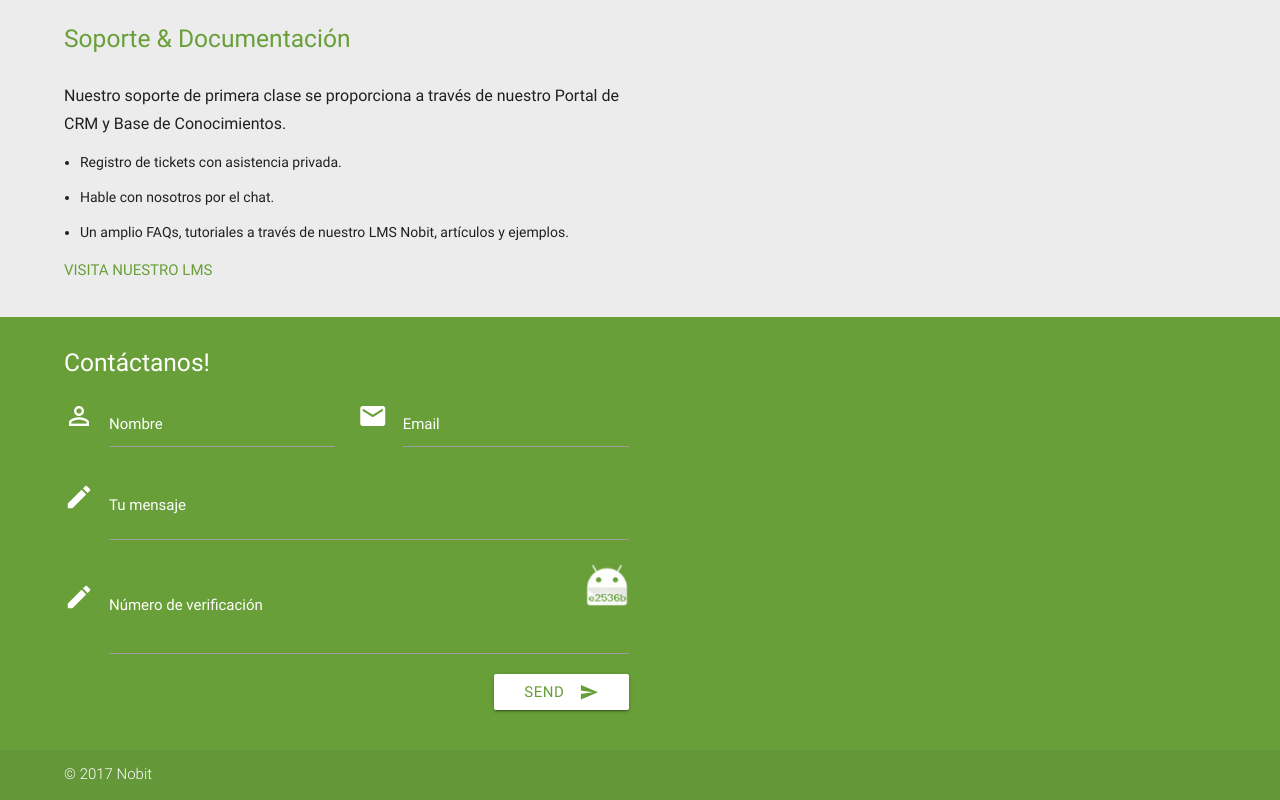
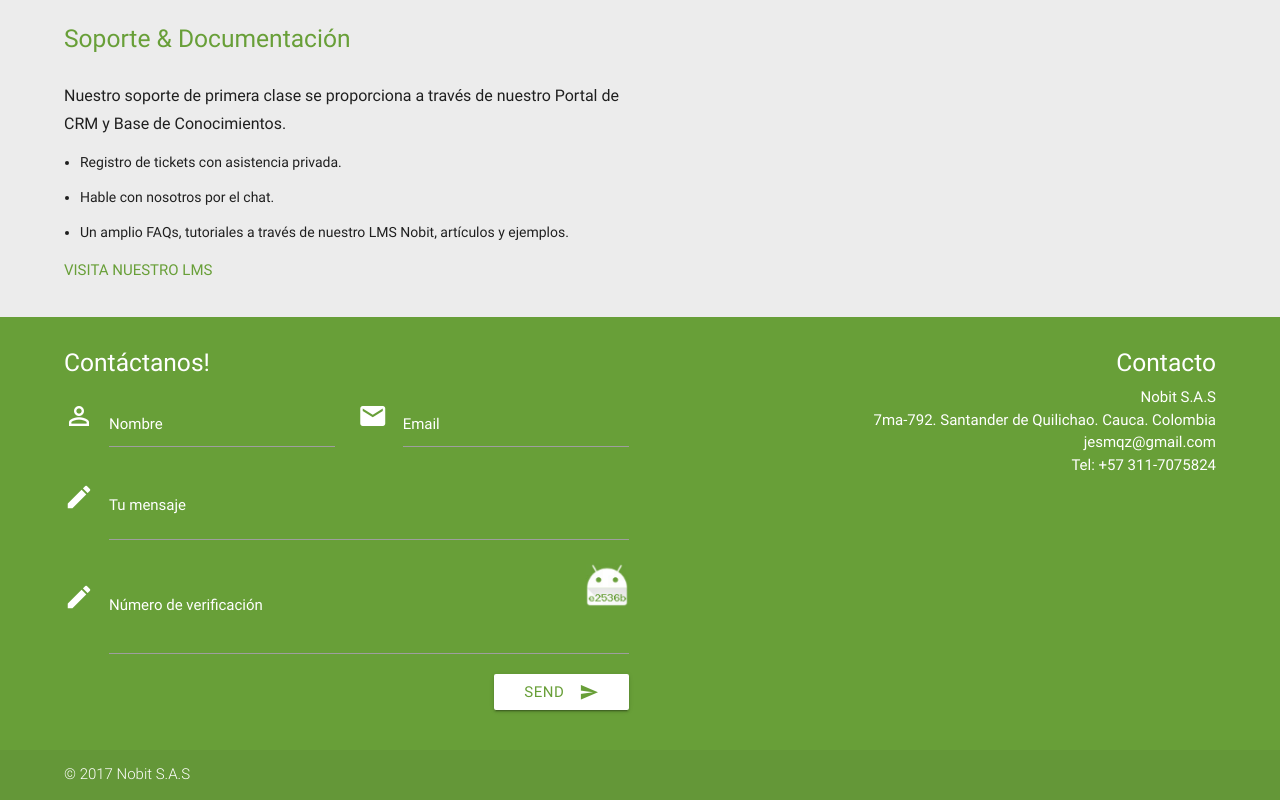
Before and after one commit to jesmarquez/materialize, a plain HTML site: page index.html in a window 1280 px wide. Shown: the part 839-1639 px from the top of the page. Drawn offline with nearby package versions, Linux system fonts and the light colour scheme.

Commit message:
agregando contacto

```diff
--- a/index.html
+++ b/index.html
@@ -118,18 +118,33 @@
                 </div>
                 <div class="col offset-s7 s5">
                 <button class="btn waves-effect waves-light white light-green-text text-darken-2 right" type="submit">Send<i class="mdi material-icons right text-darken-2">send</i></button>
-
                 </div>
               </div>
-
             </form>
           </div>
+          <div class="col offset-l2 l4 s12" style="text-align: right;">
+            <h5 class="white-text">Contacto</h5>
+            <ul>
+              <li>
+                <span class="white-text">
+                  Nobit S.A.S
+                  <br>
+                  7ma-792. Santander de Quilichao. Cauca. Colombia
+                </span>
+              </li>
+              <li>
+                <a href="#" class="white-text">jesmqz@gmail.com</a>
+              </li>
+              <li><span class="white-text">Tel: +57 311-7075824</span></li>
+            </ul>
+          </div>
+
         </div>
 
       </div>
       <div class="footer-copyright">
         <div class="container">
-          <span class="white-text">© 2017<a href="http://www.nobit.co/portal/" class="white-text" target="_blank"> Nobit</a></span>
+          <span class="white-text">© 2017<a href="http://www.nobit.co/portal/" class="white-text" target="_blank"> Nobit S.A.S</a></span>
         </div>
       </div>
 
```
